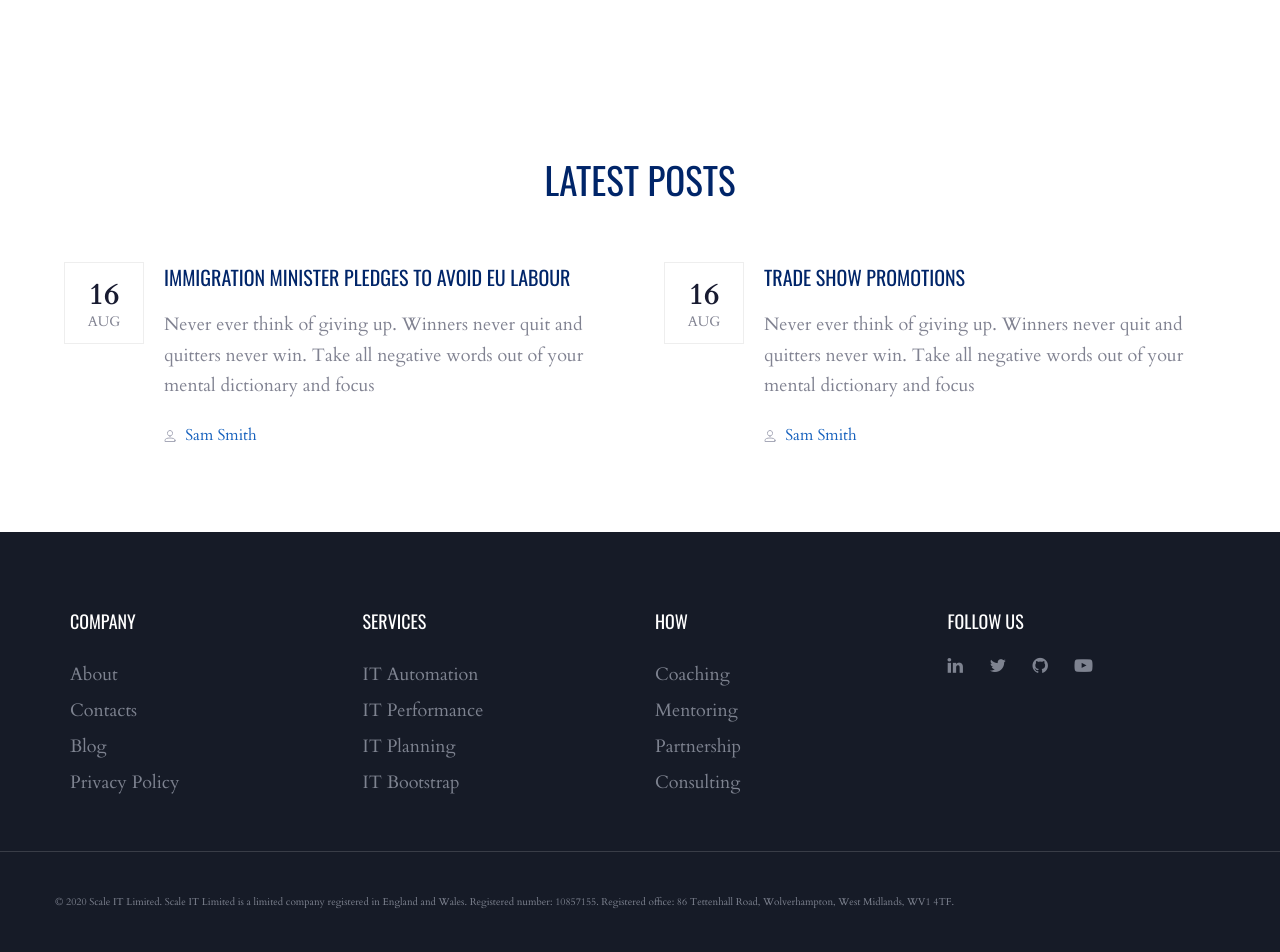
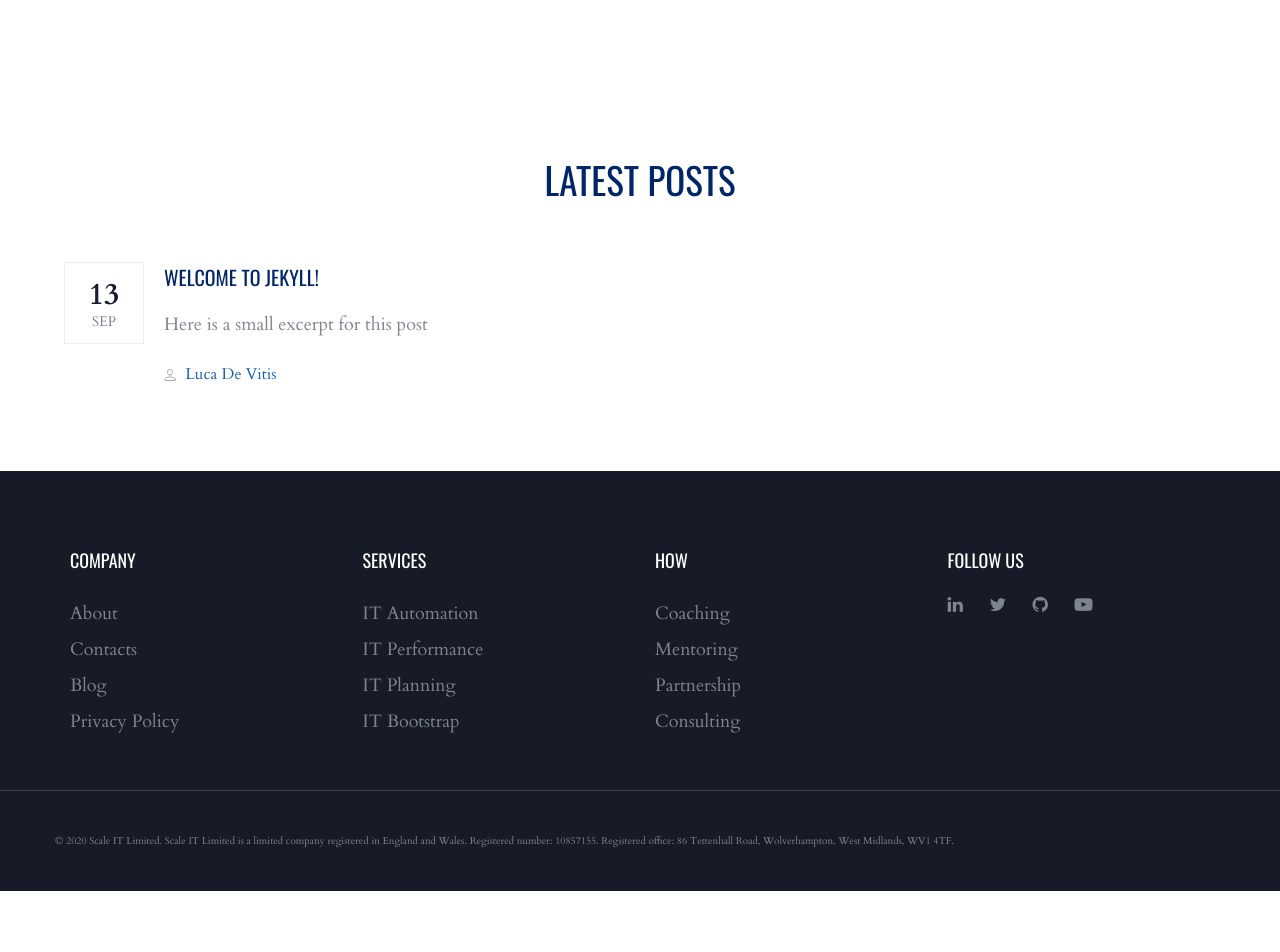
Before and after one commit to lucadevitis/scaleitlimited.github.io, a Jekyll site: the page built from index.html, in a window 1280 px wide. Shown: the part 2089-3041 px from the top of the page. Built offline with Jekyll 4.4.1, drawn with Linux system fonts in a browser that asks for light colours; some web fonts are replaced; a script that is not in the unit is left out; after the commit the page ends 2980 px from its top, so only the background shows below that.

Commit message:
Adding blog support

```diff
--- /dev/null
+++ b/_includes/latest-posts.html
@@ -0,0 +1,55 @@
+      <section class="vc_row pt-55 pb-10">
+        <div class="container">
+
+          <div class="row">
+
+            <div class="lqd-column col-md-6 col-md-offset-3">
+
+              <header class="fancy-title text-center mb-60">
+                <h2>Latest Posts</h2>
+              </header>
+
+            </div><!-- /.lqd-column col-md-6 col-md-offset-3 -->
+
+          </div><!-- /.row -->
+
+          <div class="row">
+
+            <div class="liquid-blog-posts">
+              <div class="liquid-blog-grid row">
+{% for post in site.posts limit:2 %}
+{% assign author = site.people | where: "username", post.author | first %}
+                <div class="lqd-column col-md-6 px-4">
+
+                  <article class="liquid-lp liquid-lp-time-aside">
+                    <time class="entry-date published updated liquid-lp-date" datetime="{{ post.date }}">{{ post.date | date: "<span>%d</span> %b"}}</time>
+                    <header class="liquid-lp-header">
+                      <h2 class="entry-title liquid-lp-title h5">
+                        <a href="{{ post.url }}" rel="bookmark">{{ post.title }}</a>
+                      </h2>
+                    </header>
+                    <div class="liquid-lp-excerpt entry-summary ">
+                      <p>{{ post.excerpt }}</p>
+                    </div><!-- /.liquid-lp-excerpt -->
+                    <footer class="liquid-lp-footer">
+                      <div class="liquid-lp-meta">
+                        <span class="author vcard">
+                          <span class="screen-reader-text">Author</span>
+                          <a class="url fn n" href="{{ author.url }}">
+                            <svg version="1.1" xmlns="http://www.w3.org/2000/svg" xmlns:xlink="http://www.w3.org/1999/xlink" x="0px" y="0px" viewBox="0 0 24 24" xml:space="preserve" width="12" stroke="#a7a9b8"> <path fill="none" stroke-width="2" stroke-linecap="square" stroke-miterlimit="10" d="M12,12L12,12 c-2.761,0-5-2.239-5-5V6c0-2.761,2.239-5,5-5h0c2.761,0,5,2.239,5,5v1C17,9.761,14.761,12,12,12z" stroke-linejoin="miter"></path> <path data-color="color-2" fill="none" stroke-width="2" stroke-linecap="square" stroke-miterlimit="10" d="M22,20.908 c0-1.8-1.197-3.383-2.934-3.856C17.172,16.535,14.586,16,12,16s-5.172,0.535-7.066,1.052C3.197,17.525,2,19.108,2,20.908V23h20 V20.908z" stroke-linejoin="miter"></path> </svg>
+                            {{ author.name }}</a>
+                        </span>
+                      </div><!-- /.liquid-lp-meta -->
+                    </footer>
+                  </article>
+
+                </div><!-- /.lqd-column col-md-6 -->
+{% endfor %}
+
+              </div><!-- /.liquid-blog-grid row -->
+            </div><!-- /.liquid-blog-posts -->
+
+          </div><!-- /.row -->
+
+        </div><!-- /.container -->
+      </section>
--- a/assets/css/themes/business.css
+++ b/assets/css/themes/business.css
@@ -10,6 +10,10 @@
 
 body {
  font-family: 'Cardo', serif;
+}
+
+.post-meta a:hover {
+  border-bottom: 1px solid;
 }
 
 dt,
--- a/collections/_posts/2020-09-13-welcome-to-jekyll.markdown
+++ b/collections/_posts/2020-09-13-welcome-to-jekyll.markdown
@@ -1,9 +1,15 @@
 ---
 layout: post
-title:  "Welcome to Jekyll!"
-date:   2020-09-13 18:17:37 +0100
+title: "Welcome to Jekyll!"
+date: 2020-09-13 18:17:37 +0100
 categories: jekyll update
+tags: jekyll update
+author: luca.devitis
+
 ---
+Here is a small excerpt for this post
+<!--more-->
+
 You’ll find this post in your `_posts` directory. Go ahead and edit it and re-build the site to see your changes. You can rebuild the site in many different ways, but the most common way is to run `jekyll serve`, which launches a web server and auto-regenerates your site when a file is updated.
 
 Jekyll requires blog post files to be named according to the following format:
--- a/index.html
+++ b/index.html
@@ -12,83 +12,4 @@ synopsis: >-
 
 {% include services.html %}
 {% include how.html %}
-
-      <section class="vc_row pt-55 pb-10">
-        <div class="container">
-
-          <div class="row">
-
-            <div class="lqd-column col-md-6 col-md-offset-3">
-
-              <header class="fancy-title text-center mb-60">
-                <h2>Latest Posts</h2>
-              </header>
-
-            </div><!-- /.lqd-column col-md-6 col-md-offset-3 -->
-
-          </div><!-- /.row -->
-
-          <div class="row">
-
-            <div class="liquid-blog-posts">
-              <div class="liquid-blog-grid row">
-
-                <div class="lqd-column col-md-6 px-4">
-
-                  <article class="liquid-lp liquid-lp-time-aside">
-                    <time class="entry-date published updated liquid-lp-date" datetime="2019-08-16T11:32:46+00:00"><span>16</span> Aug</time>
-                    <header class="liquid-lp-header">
-                      <h2 class="entry-title liquid-lp-title h5">
-                        <a href="#" rel="bookmark">Immigration minister pledges to avoid EU labour</a>
-                      </h2>
-                    </header>
-                    <div class="liquid-lp-excerpt entry-summary ">
-                      <p>Never ever think of giving up. Winners never quit and quitters never win. Take all negative words out of your mental dictionary and focus</p>
-                    </div><!-- /.liquid-lp-excerpt -->
-                    <footer class="liquid-lp-footer">
-                      <div class="liquid-lp-meta">
-                        <span class="author vcard">
-                          <span class="screen-reader-text">Author </span>
-                          <a class="url fn n" href="#">
-                            <svg version="1.1" xmlns="http://www.w3.org/2000/svg" xmlns:xlink="http://www.w3.org/1999/xlink" x="0px" y="0px" viewBox="0 0 24 24" xml:space="preserve" width="12" stroke="#a7a9b8"> <path fill="none" stroke-width="2" stroke-linecap="square" stroke-miterlimit="10" d="M12,12L12,12 c-2.761,0-5-2.239-5-5V6c0-2.761,2.239-5,5-5h0c2.761,0,5,2.239,5,5v1C17,9.761,14.761,12,12,12z" stroke-linejoin="miter"></path> <path data-color="color-2" fill="none" stroke-width="2" stroke-linecap="square" stroke-miterlimit="10" d="M22,20.908 c0-1.8-1.197-3.383-2.934-3.856C17.172,16.535,14.586,16,12,16s-5.172,0.535-7.066,1.052C3.197,17.525,2,19.108,2,20.908V23h20 V20.908z" stroke-linejoin="miter"></path> </svg>
-                            Sam Smith</a>
-                        </span>
-                      </div><!-- /.liquid-lp-meta -->
-                    </footer>
-                  </article>
-
-                </div><!-- /.lqd-column col-md-6 -->
-
-                <div class="lqd-column col-md-6 px-4">
-
-                  <article class="liquid-lp liquid-lp-time-aside">
-                    <time class="entry-date published updated liquid-lp-date" datetime="2019-08-16T11:32:46+00:00"><span>16</span> Aug</time>
-                    <header class="liquid-lp-header">
-                      <h2 class="entry-title liquid-lp-title h5">
-                        <a href="#" rel="bookmark">Trade Show Promotions</a>
-                      </h2>
-                    </header>
-                    <div class="liquid-lp-excerpt entry-summary ">
-                      <p>Never ever think of giving up. Winners never quit and quitters never win. Take all negative words out of your mental dictionary and focus</p>
-                    </div><!-- /.liquid-lp-excerpt -->
-                    <footer class="liquid-lp-footer">
-                      <div class="liquid-lp-meta">
-                        <span class="author vcard">
-                          <span class="screen-reader-text">Author </span>
-                          <a class="url fn n" href="#">
-                            <svg version="1.1" xmlns="http://www.w3.org/2000/svg" xmlns:xlink="http://www.w3.org/1999/xlink" x="0px" y="0px" viewBox="0 0 24 24" xml:space="preserve" width="12" stroke="#a7a9b8"> <path fill="none" stroke-width="2" stroke-linecap="square" stroke-miterlimit="10" d="M12,12L12,12 c-2.761,0-5-2.239-5-5V6c0-2.761,2.239-5,5-5h0c2.761,0,5,2.239,5,5v1C17,9.761,14.761,12,12,12z" stroke-linejoin="miter"></path> <path data-color="color-2" fill="none" stroke-width="2" stroke-linecap="square" stroke-miterlimit="10" d="M22,20.908 c0-1.8-1.197-3.383-2.934-3.856C17.172,16.535,14.586,16,12,16s-5.172,0.535-7.066,1.052C3.197,17.525,2,19.108,2,20.908V23h20 V20.908z" stroke-linejoin="miter"></path> </svg>
-                            Sam Smith</a>
-                        </span>
-                      </div><!-- /.liquid-lp-meta -->
-                    </footer>
-                  </article>
-
-                </div><!-- /.lqd-column col-md-6 -->
-
-              </div><!-- /.liquid-blog-grid row -->
-            </div><!-- /.liquid-blog-posts -->
-
-          </div><!-- /.row -->
-
-        </div><!-- /.container -->
-      </section>
+{% include latest-posts.html %}
```
Also changed, not shown: _layouts/post.html (+232 -0 lines), posts.html (+21 -15 lines), assets/css/theme.css.
